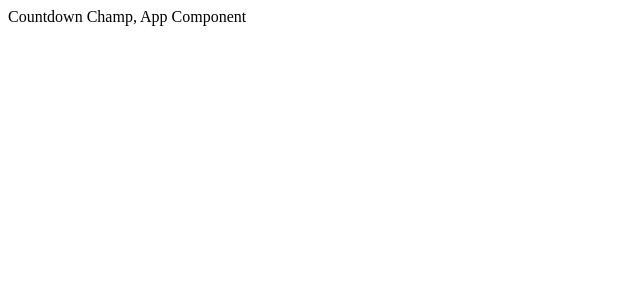
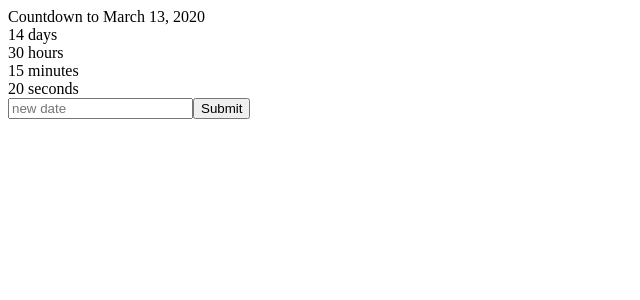
Before and after one commit to timmlaxton/Countdown, a React (Create React App) app: page / in a window 1280 px wide. Shown: the top 300 px of the page, without its empty margins (0-640 px from the left). Built offline with nearby package versions, Linux system fonts and the light colour scheme.

Commit message:
added placeholder

```diff
--- a/src/App.js
+++ b/src/App.js
@@ -3,7 +3,17 @@
 class App extends Component {
     render() {
         return (
-        <div>Countdown Champ, App Component</div>
+        <div>
+            <div>Countdown to March 13, 2020</div>
+            <div>
+                <div>14 days</div>
+                <div>30 hours</div>
+                <div>15 minutes</div>
+                <div>20 seconds</div>
+                <input placeholder="new date"/>
+            <button>Submit</button>
+            </div>
+        </div>
         )
     }
 }
--- a/src/index.js
+++ b/src/index.js
@@ -3,6 +3,6 @@
 import App from './App';
 
 ReactDOM.render(
-    <App></App>,
+    <App />,
     document.getElementById('root')
 )
```
Also changed, not shown: src/App.module.css (added).
